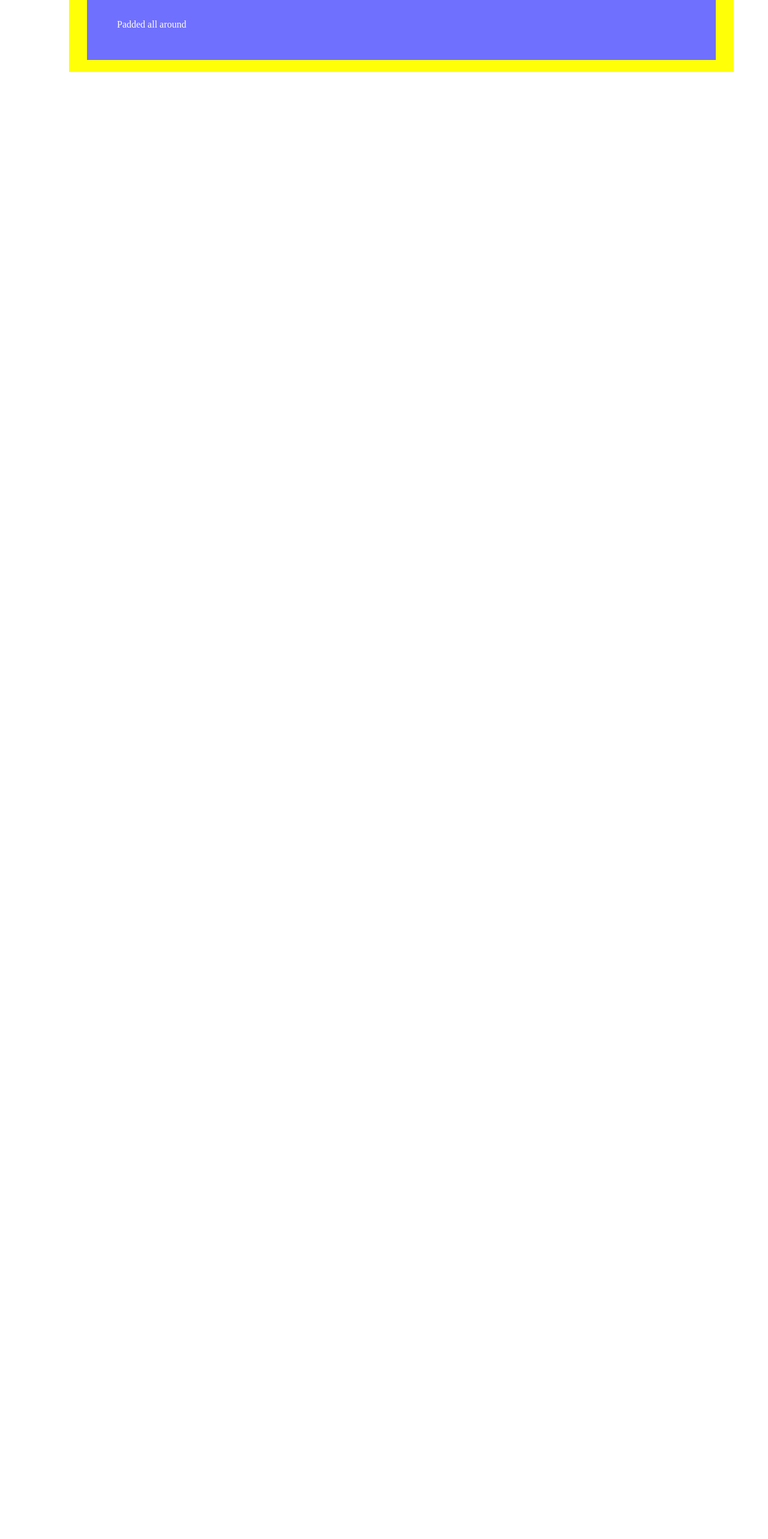
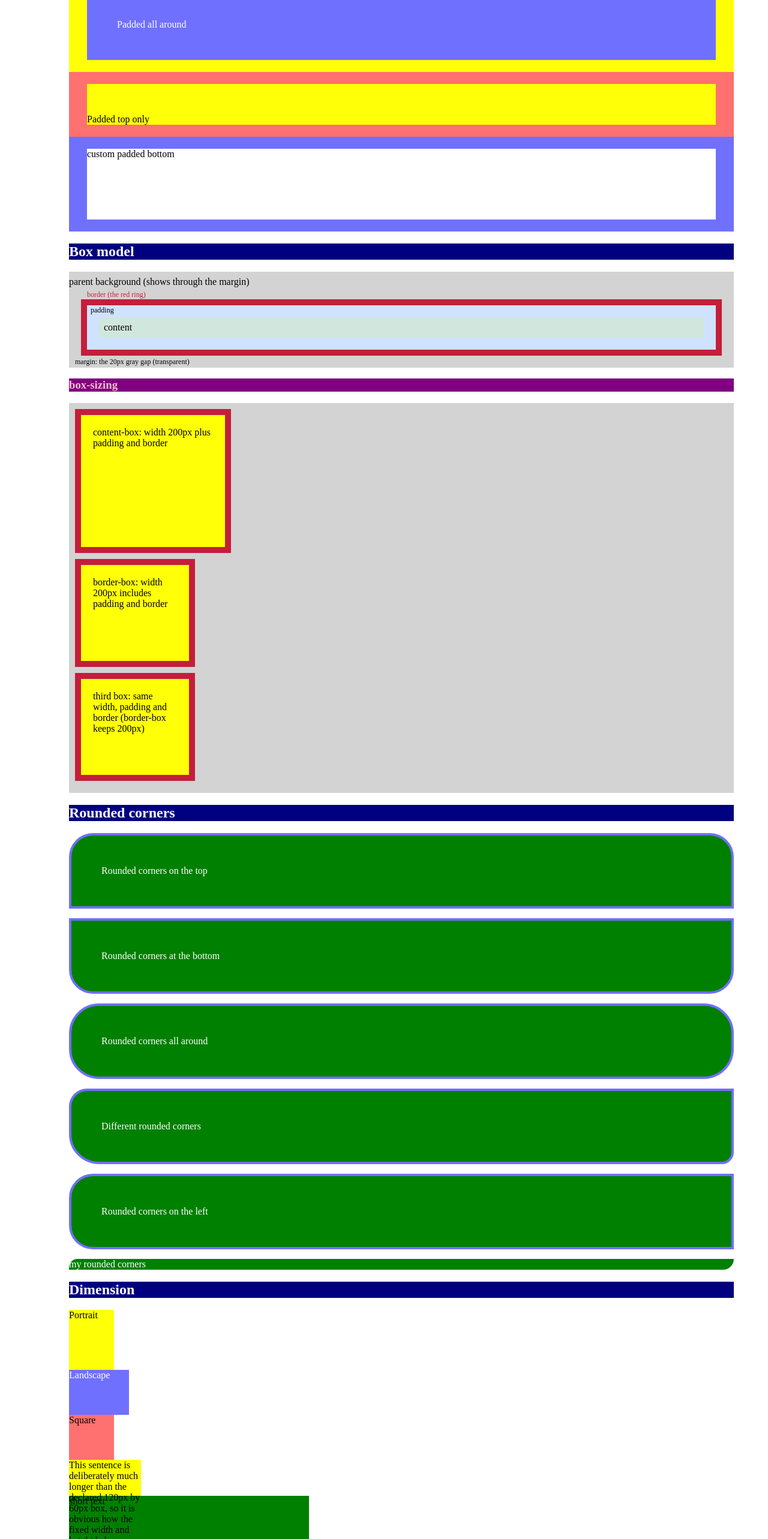
Before and after one commit to Jackerrigan/webdev-client, a Next.js app: page /labs/lab2 in a window 1280 px wide. Shown: the part 1980-4546 px from the top of the page at 60% size. Before the commit the page ends 2111 px from the top, so only its background shows below. Built offline with nearby package versions, Linux system fonts and the light colour scheme.

Commit message:
boxMovel, Corners, Dimensions, padding, display

```diff
--- a/app/labs/lab2/BoxModel.tsx
+++ b/app/labs/lab2/BoxModel.tsx
@@ -23,6 +23,10 @@
         <div className="wd-box-sizing-border">
           border-box: width 200px includes padding and border
         </div>
+        {/* border-box is the box-sizing that keeps the declared 200px width */}
+        <div className="wd-box-sizing-border">
+          third box: same width, padding and border (border-box keeps 200px)
+        </div>
       </div>
     </div>
   );
--- /dev/null
+++ b/app/labs/lab2/Corners.tsx
@@ -0,0 +1,28 @@
+export default function Corners() {
+  return (
+    <div id="wd-css-corners">
+      <h2>Rounded corners</h2>
+      <p className="wd-rounded-corners-top wd-border-thin wd-border-blue wd-border-solid wd-padding-fat">
+        Rounded corners on the top
+      </p>
+      <p className="wd-rounded-corners-bottom wd-border-thin wd-border-blue wd-border-solid wd-padding-fat">
+        Rounded corners at the bottom
+      </p>
+      <p className="wd-rounded-corners-all-around wd-border-thin wd-border-blue wd-border-solid wd-padding-fat">
+        Rounded corners all around
+      </p>
+      <p className="wd-rounded-corners-inline wd-border-thin wd-border-blue wd-border-solid wd-padding-fat">
+        Different rounded corners
+      </p>
+      <p
+        id="wd-ai-corners"
+        className="wd-ai-rounded-left wd-border-thin wd-border-blue wd-border-solid wd-padding-fat"
+      >
+        Rounded corners on the left
+      </p>
+      <p className="wd-your-rounded-corners wd-border-thin wd-border-blue">
+        my rounded corners
+      </p>
+    </div>
+  );
+}
--- /dev/null
+++ b/app/labs/lab2/Dimensions.tsx
@@ -0,0 +1,30 @@
+export default function Dimensions() {
+  return (
+    <div id="wd-css-dimensions">
+      <h2>Dimension</h2>
+      <div>
+        <div className="wd-dimension-portrait wd-bg-color-yellow">Portrait</div>
+        <div className="wd-dimension-landscape wd-bg-color-blue wd-fg-color-white">
+          Landscape
+        </div>
+        <div className="wd-dimension-square wd-bg-color-red">Square</div>
+        <div id="wd-ai-dimension" className="wd-ai-dimension-box">
+          This sentence is deliberately much longer than the declared 120px by
+          60px box, so it is obvious how the fixed width and height behave.
+        </div>
+      </div>
+      <div className="wd-your-dimensions wd-bg-color-green"> short text</div>
+      <div className="wd-your-dimensions wd-bg-color-green">
+        long text long text long text long text long text long text long text
+        long text long text long text long text long text long text long text
+        long text long text long text long text long text long text long text
+        long text long text long text long text long text long text long text
+        long text long text long text long text long text long text long text
+        long text long text long text long text long text long text long text
+        long text long text long text long text long text long text long text
+        long text long text long text long text long text long text long text
+        long text long text{" "}
+      </div>
+    </div>
+  );
+}
--- /dev/null
+++ b/app/labs/lab2/Display.tsx
@@ -0,0 +1,41 @@
+export default function Display() {
+  return (
+    <div id="wd-css-display">
+      <h2>Display</h2>
+      <h3>Inline</h3>
+      <div>
+        <span className="wd-display-inline wd-bg-color-red">Inline 1</span>
+        <span className="wd-display-inline wd-bg-color-yellow">Inline 2</span>
+        <span className="wd-display-inline wd-bg-color-blue wd-fg-color-white">
+          Inline 3
+        </span>
+      </div>
+      <h3>Inline-block</h3>
+      <div>
+        <span className="wd-display-inline-block wd-bg-color-red">
+          Inline-block 1
+        </span>
+        <span className="wd-display-inline-block wd-bg-color-yellow">
+          Inline-block 2
+        </span>
+        <span className="wd-display-inline-block wd-bg-color-blue wd-fg-color-white">
+          Inline-block 3
+        </span>
+      </div>
+      <h3>Block</h3>
+      <div>
+        <span className="wd-display-block wd-bg-color-red">Block 1</span>
+        <span className="wd-display-block wd-bg-color-yellow">Block 2</span>
+        <span className="wd-display-block wd-bg-color-blue wd-fg-color-white">
+          Block 3
+        </span>
+      </div>
+      <div id="wd-ai-display" className="wd-display-inline wd-bg-color-green">
+        Inline display sample
+      </div>
+      <div className="wd-display-inline wd-bg-color-red">
+        long text long text long text long text long text long text long text
+      </div>
+    </div>
+  );
+}
--- a/app/labs/lab2/Padding.tsx
+++ b/app/labs/lab2/Padding.tsx
@@ -11,6 +11,18 @@
       <div className="wd-padding-fat wd-border-fat wd-border-yellow wd-border-solid wd-bg-color-blue wd-fg-color-white">
         Padded all around
       </div>
+      <div
+        id="wd-ai-padded"
+        className="wd-ai-padded wd-border-fat wd-border-red wd-border-solid wd-bg-color-yellow"
+      >
+        Padded top only
+      </div>
+      <div
+        id="wd-your-padded"
+        className="wd-your-padding wd-border-fat wd-border-blue wd-border-solid"
+      >
+        custom padded bottom
+      </div>
     </div>
   );
 }
--- a/app/labs/lab2/index.css
+++ b/app/labs/lab2/index.css
@@ -154,6 +154,10 @@
   padding: 50px;
 }
 
+.wd-ai-padded {
+  padding-top: 50px;
+}
+
 .wd-margin-bottom {
   margin-bottom: 50px;
 }
@@ -222,3 +226,68 @@
 .wd-box-sizing-border {
   box-sizing: border-box;
 }
+.wd-your-padding {
+  padding-bottom: 100px;
+}
+
+.wd-rounded-corners-top {
+  border-top-left-radius: 40px;
+  border-top-right-radius: 40px;
+}
+.wd-rounded-corners-bottom {
+  border-bottom-left-radius: 40px;
+  border-bottom-right-radius: 40px;
+}
+.wd-rounded-corners-all-around {
+  border-radius: 50px;
+}
+.wd-rounded-corners-inline {
+  border-radius: 30px 0px 20px 50px;
+}
+.wd-ai-rounded-left {
+  border-top-left-radius: 40px;
+  border-bottom-left-radius: 40px;
+}
+.wd-your-rounded-corners {
+  border-radius: 80px 0px 100px 1px;
+}
+
+.wd-dimension-portrait {
+  width: 75px;
+  height: 100px;
+}
+.wd-dimension-landscape {
+  width: 100px;
+  height: 75px;
+}
+.wd-dimension-square {
+  width: 75px;
+  height: 75px;
+}
+.wd-ai-dimension-box {
+  width: 120px;
+  height: 60px;
+  background-color: yellow;
+}
+.wd-display-inline {
+  display: inline;
+  width: 150px;
+  height: 50px;
+  padding: 5px;
+}
+.wd-display-inline-block {
+  display: inline-block;
+  width: 150px;
+  height: 50px;
+  padding: 5px;
+}
+.wd-display-block {
+  display: block;
+  width: 150px;
+  height: 50px;
+  padding: 5px;
+}
+.wd-your-dimensions {
+  width: 400px;
+  height: 400px;
+}
--- a/app/labs/lab2/page.tsx
+++ b/app/labs/lab2/page.tsx
@@ -1,5 +1,9 @@
 import BackgroundColors from "./BackgroundColors";
 import Borders from "./Borders";
+import BoxModel from "./BoxModel";
+import Corners from "./Corners";
+import Dimensions from "./Dimensions";
+import Display from "./Display";
 import ForegroundColors from "./ForegroundColors";
 import "./index.css";
 import Padding from "./Padding";
@@ -101,6 +105,10 @@
       <BackgroundColors />
       <Borders />
       <Padding />
+      <BoxModel />
+      <Corners />
+      <Dimensions />
+      <Display />
     </div>
   );
 }
```
